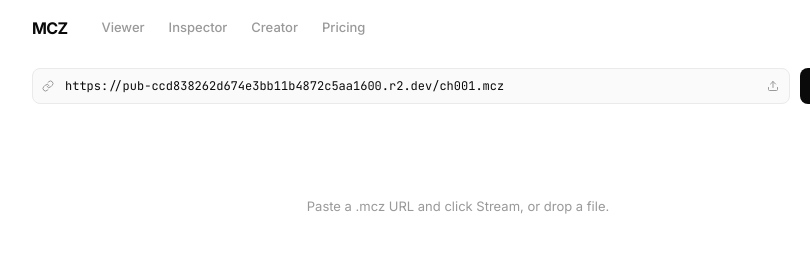
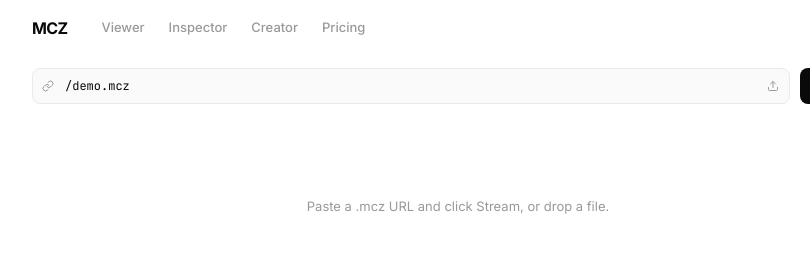
Before and after one commit to nghyane/mcz, an Astro site in the folder site/: page /playground in a window 1280 px wide. Shown: the top 280 px of the page, 182-992 px from the left. Built offline with nearby package versions, Linux system fonts and the light colour scheme; Astro itself is replaced by a stand-in of ours.

Commit message:
feat: add demo.mcz with 5 AI-generated landscape photos
- 5 high-quality photos: mountain lake, city skyline, autumn leaf, beach, forest
- Packed as demo.mcz (4.5 MB, JPEG)
- Playground default URL → /demo.mcz (self-hosted)

Amp-Thread-ID: https://ampcode.com/threads/T-019d16de-bb91-77b3-9ff2-b7b0a91da8b9

```diff
--- a/site/src/components/Playground.vue
+++ b/site/src/components/Playground.vue
@@ -107,7 +107,7 @@ const EXT: Record<string, string> = { webp: 'webp', jpeg: 'jpg', jxl: 'jxl' };
 const MAX_CONCURRENT = 3;
 
 // ── State ──
-const url = ref('https://pub-ccd838262d674e3bb11b4872c5aa1600.r2.dev/ch001.mcz');
+const url = ref('/demo.mcz');
 const pages = ref<any[]>([]);
 const loading = ref(false);
 const streaming = ref(false);
```
